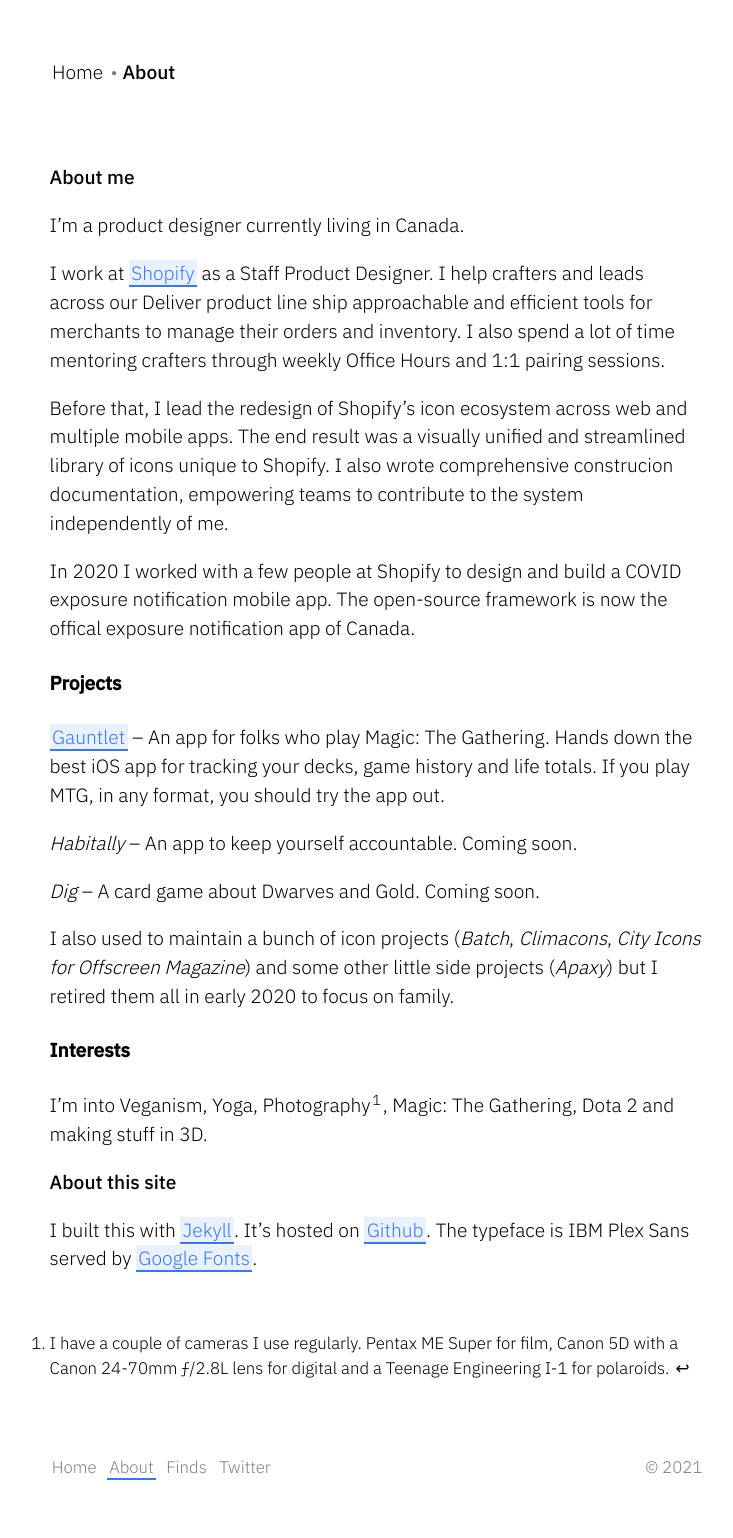
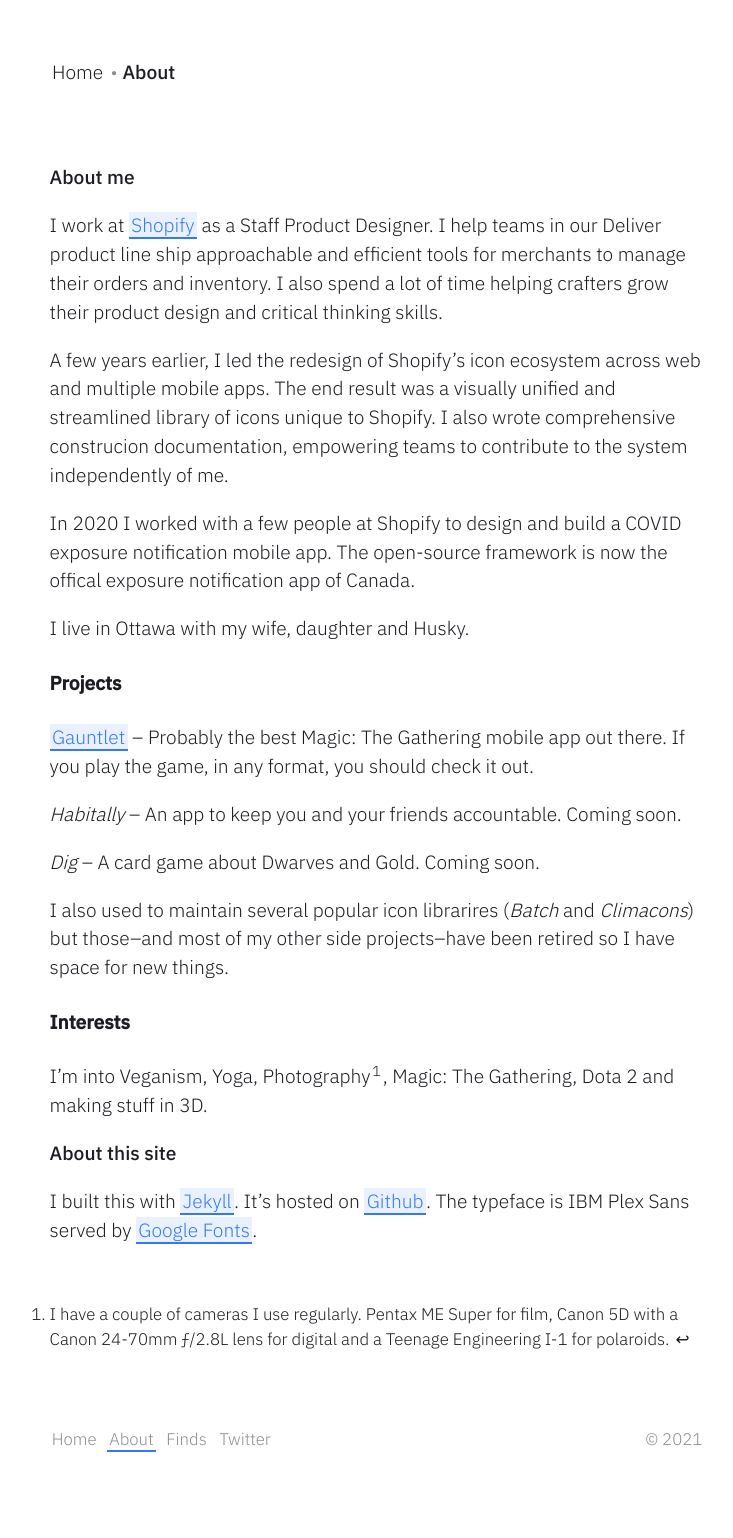
Before and after one commit to AdamWhitcroft/adamwhitcroft.github.io, a Jekyll site: the page built from about.md, in a window 1280 px wide. Shown: the whole page, without its empty margins (264-997 px from the left). Built offline with Jekyll 4.4.1, drawn with Linux system fonts in a browser that asks for light colours; after the commit the page ends 1509 px from its top, so only the background shows below that.

Commit message:
various updates whatever

```diff
--- a/_sass/_variables.scss
+++ b/_sass/_variables.scss
@@ -3,7 +3,7 @@
 $background: white;
 $background--darkMode: #1b1d22;
 
-$color: black;
+$color: #1b1d22;
 $color--darkMode: white;
 
 $color-subdued: rgba($color, 0.5);
--- a/about.md
+++ b/about.md
@@ -6,23 +6,23 @@
 
 ### About me
 
-I'm a product designer currently living in Canada.
+I work at [Shopify](https://www.shopify.com/) as a Staff Product Designer. I help teams in our Deliver product line ship approachable and efficient tools for merchants to manage their orders and inventory. I also spend a lot of time helping crafters grow their product design and critical thinking skills.
 
-I work at [Shopify](https://www.shopify.com/) as a Staff Product Designer. I help crafters and leads across our Deliver product line ship approachable and efficient tools for merchants to manage their orders and inventory. I also spend a lot of time mentoring crafters through weekly Office Hours and 1:1 pairing sessions.
-
-Before that, I lead the redesign of Shopify's icon ecosystem across web and multiple mobile apps. The end result was a visually unified and streamlined library of icons unique to Shopify. I also wrote comprehensive construcion documentation, empowering teams to contribute to the system independently of me.
+A few years earlier, I led the redesign of Shopify's icon ecosystem across web and multiple mobile apps. The end result was a visually unified and streamlined library of icons unique to Shopify. I also wrote comprehensive construcion documentation, empowering teams to contribute to the system independently of me.
 
 In 2020 I worked with a few people at Shopify to design and build a COVID exposure notification mobile app. The open-source framework is now the offical exposure notification app of Canada.
 
+I live in Ottawa with my wife, daughter and Husky.
+
 #### Projects
 
-[Gauntlet](https://gauntletapp.com/) -- An app for folks who play Magic: The Gathering. Hands down the best iOS app for tracking your decks, game history and life totals. If you play MTG, in any format, you should try the app out.
+[Gauntlet](https://gauntletapp.com/) -- Probably the best Magic: The Gathering mobile app out there. If you play the game, in any format, you should check it out.
 
-_Habitally_ -- An app to keep yourself accountable. Coming soon.
+_Habitally_ -- An app to keep you and your friends accountable. Coming soon.
 
 _Dig_ -- A card game about Dwarves and Gold. Coming soon.
 
-I also used to maintain a bunch of icon projects (_Batch_, _Climacons_, _City Icons for Offscreen Magazine_) and some other little side projects (_Apaxy_) but I retired them all in early 2020 to focus on family.
+I also used to maintain several popular icon librarires (_Batch_ and _Climacons_) but those--and most of my other side projects--have been retired so I have space for new things.
 
 #### Interests
 
```
Also changed, not shown: index.md (+2 -4 lines).
